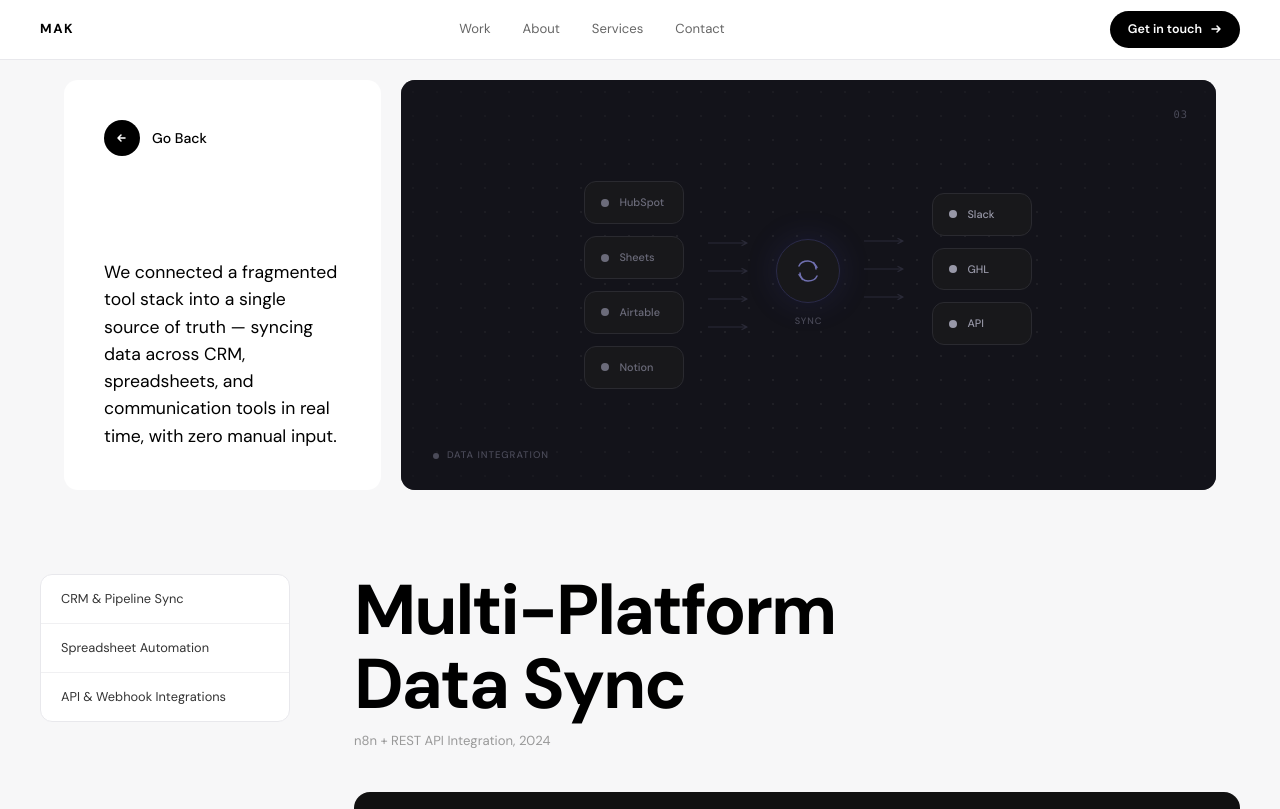
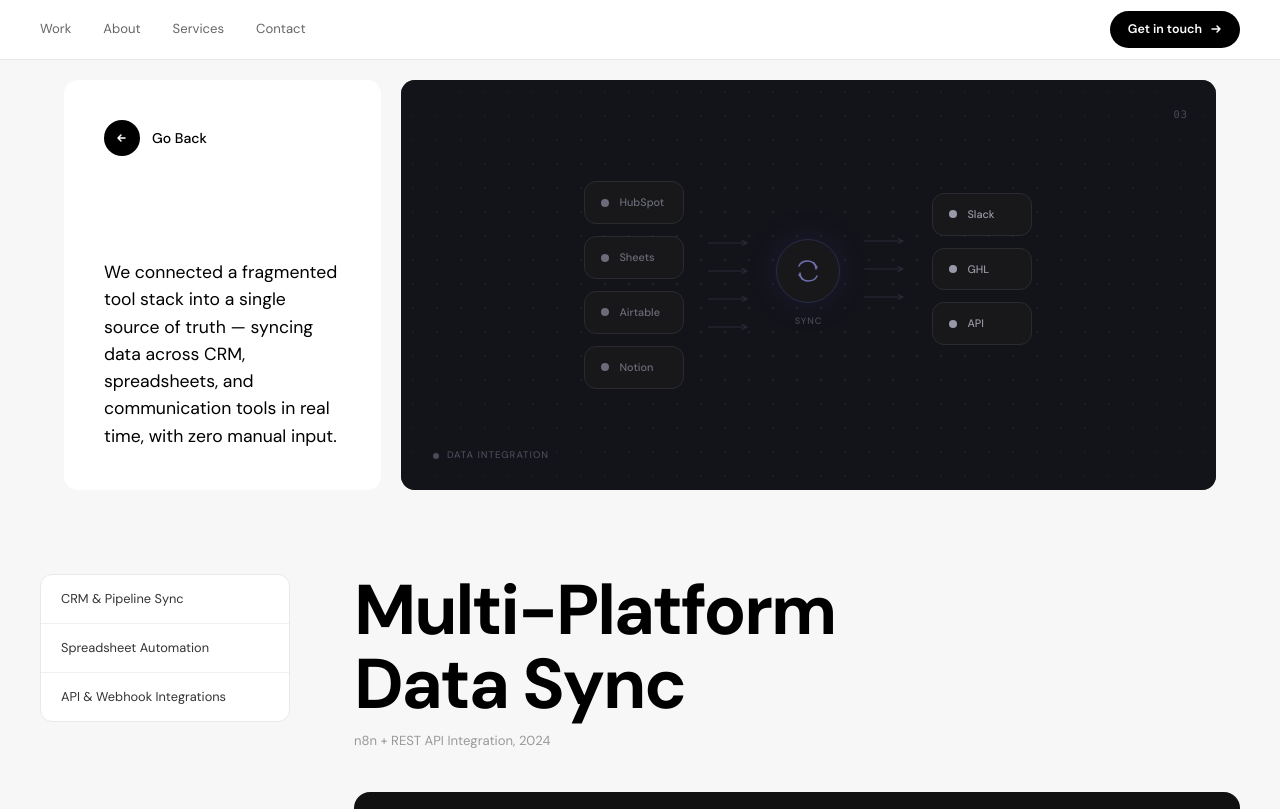
Before and after one commit to MMykka/Michaelaboukhalil, a Next.js app: page /work/data-sync in a window 1280 px wide. Shown: the top 809 px of the page. Built offline with nearby package versions, Linux system fonts and the light colour scheme.

Commit message:
Remove MAK logo from navbar

```diff
--- a/components/Navbar.js
+++ b/components/Navbar.js
@@ -5,11 +5,7 @@
     <nav className="sticky top-0 z-[100] bg-page/90 backdrop-blur-md border-b border-divider">
       <div className="max-w-container mx-auto px-8 h-[60px] flex items-center justify-between">
 
-        <Link href="/" className="text-[0.85rem] font-bold tracking-[0.12em] uppercase text-body no-underline">
-          MAK
-        </Link>
-
-        <div className="flex items-center gap-8 mobile:hidden">
+<div className="flex items-center gap-8 mobile:hidden">
           <a href="#work"    className="text-subtle text-sm hover:text-body transition-colors no-underline">Work</a>
           <a href="#about"   className="text-subtle text-sm hover:text-body transition-colors no-underline">About</a>
           <a href="#skills"  className="text-subtle text-sm hover:text-body transition-colors no-underline">Skills</a>
--- a/components/WorkNavbar.js
+++ b/components/WorkNavbar.js
@@ -5,11 +5,7 @@
     <nav className="bg-white border-b border-light-border sticky top-0 z-[100] h-[60px] flex items-center">
       <div className="max-w-container-lg mx-auto w-full px-10 flex items-center justify-between">
 
-        <Link href="/" className="text-[0.82rem] font-bold tracking-[0.12em] uppercase text-black no-underline">
-          MAK
-        </Link>
-
-        <div className="flex items-center gap-8 mobile:hidden">
+<div className="flex items-center gap-8 mobile:hidden">
           <Link href="/" className="text-[0.82rem] text-[#666] hover:text-black transition-colors no-underline">Work</Link>
           <Link href="/" className="text-[0.82rem] text-[#666] hover:text-black transition-colors no-underline">About</Link>
           <Link href="/" className="text-[0.82rem] text-[#666] hover:text-black transition-colors no-underline">Services</Link>
```
